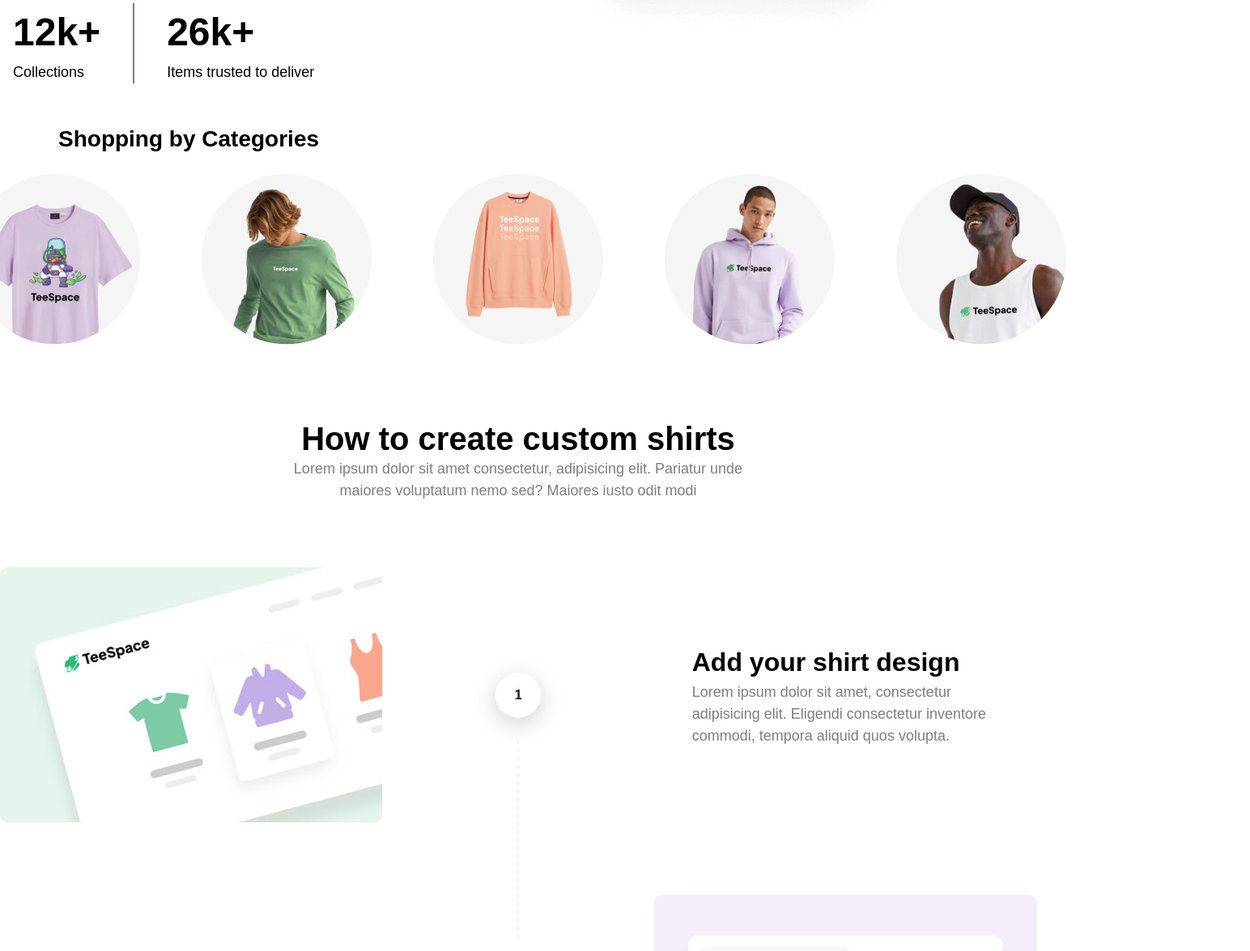
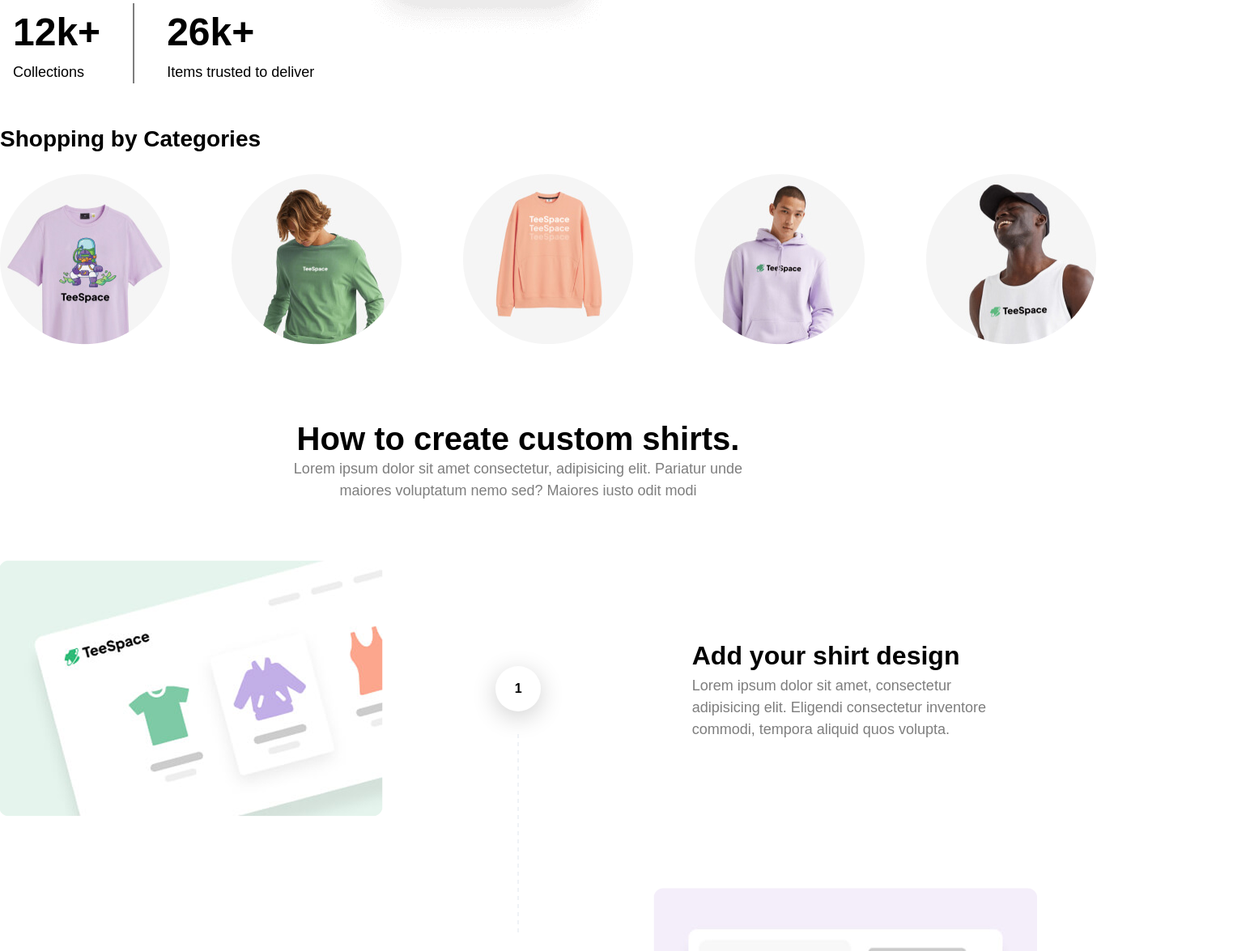
Before and after one commit to Christina0896/Proj.4-Printing-website, a React (Vite) app: page / in a window 1280 px wide. Shown: the part 915-2090 px from the top of the page at 81% size, 1544 px wide, since content can reach past the window. Built offline with nearby package versions, Linux system fonts and the light colour scheme.

Commit message:
add Mainsection component with custom shirt steps; introduce TextSection component and update styles

```diff
--- a/src/components/mainsection.jsx
+++ b/src/components/mainsection.jsx
@@ -1,27 +1,29 @@
+import TextSection from './textsection';
 function Mainsection() {
   return (
-    <main className="">
+    <main className="container flex flex-col justify-center m-auto items-center ">
       {/*Shopping by categories*/}
-      <div className="container flex flex-col m-auto">
-        <h1 className="mt-8 mb-5.5 ms-18 font-bold font text-[28px]">Shopping by Categories</h1>
-        <div className="category flex justify-center gap-19 ">
+      <section className="flex flex-col ">
+        <h1 className="mt-8 mb-5.5 font-bold font text-[28px]">Shopping by Categories</h1>
+        <div className="category flex gap-19 ">
           <img src="src\assets\category-1.png" alt="" />
           <img src="src\assets\category-2.png" alt="" />
           <img src="src\assets\category-3.png" alt="" />
           <img src="src\assets\category-4.png" alt="" />
           <img src="src\assets\category-5.png" alt="" />
         </div>
+      </section>
+      {/*How to create custom shirts*/}
+      <section className="flex flex-col items-center mt-23">
+        <div className="pb-18">
+          <TextSection
+            title="How to create custom shirts."
+            subtitle="Lorem ipsum dolor sit amet consectetur, adipisicing elit. Pariatur unde maiores voluptatum nemo sed? Maiores
+          iusto odit modi"
+          />
         </div>
-      {/*How to create custom shirts*/}
-      <div className="flex flex-col items-center mt-23">
-        <h1 className="font-bold text-[40px] leading-12 ">How to create custom shirts</h1>
-        <p className="w-150 text-center text-[18px] pb-20">
-          Lorem ipsum dolor sit amet consectetur, adipisicing elit. Pariatur unde maiores voluptatum nemo sed? Maiores
-          iusto odit modi
-        </p>
-        <div className="container flex justify-center ">
-          <div>
-            <ul className="w-321 ">
+        {/* Main Section 1 */}
+        <ul className="w-321 pb-29">
           {/* Step 1 */}
           <li className="flex mb-22 ">
             <img src="src\assets\customshirt1.png" alt="" />
@@ -65,9 +67,30 @@ function Mainsection() {
             </div>
           </li>
         </ul>
+      </section>
+      {/* Main Section 2 */}
+      <section className="mainsection2 flex flex-col">
+        <div className="flex pb-18">
+          <img className="pe-20" src="src\assets\mainsection2-img1.png" alt="" />
+          <div className="flex flex-col  m-auto">
+            <h1 className="font-bold text-[48px] w-150"> Free and easy way to bring your ideas to life</h1>
+            <p className="w-150 text-[18px] mt-5 mb-2.5">
+              Lorem ipsum dolor sit amet, consectetur adipisicing elit. Eligendi consectetur inventore commod
+            </p>
+            <button className="defaultbtn font-bold"> Get Started</button>
           </div>
         </div>
+        <div>
+          <TextSection
+            title="T-shirt printing made easy."
+            subtitle="Lorem ipsum dolor sit amet consectetur adipisicing elit. Doloribus, optio nostrum suscipit voluptas
+            explicabo. "
+          />
         </div>
+        <div>
+
+        </div>
+      </section>
     </main>
   );
 }
--- /dev/null
+++ b/src/components/textsection.jsx
@@ -0,0 +1,10 @@
+function TextSection({ title, subtitle }) {
+    return (
+      <div className="flex flex-col items-center">
+        <h1 className="font-bold text-center  text-[40px] leading-12"> {title}</h1>
+        <p className="w-150 text-center text-[18px] ">{subtitle}</p>
+      </div>
+    );
+  }
+
+  export default TextSection;
--- a/src/index.css
+++ b/src/index.css
@@ -4,6 +4,7 @@
   font-family: 'Plus Jakarta Sans', sans-serif;
   --background1: #e2f6e4;
   --background2: #ffffff;
+  --background3: #f5f5f5;
   --button-background1: #2ebb77;
   --button-background2: #29a76a;
   --color-paragraph: #7e7e7e;
@@ -53,6 +54,9 @@ p {
   color: white;
   border-radius: 12px;
   cursor: pointer;
+}
+.defaultbtn:hover {
+  background-color: var(--button-background2);
 }
 .smallBorder {
   border: 1px solid var(--color-paragraph);
@@ -118,3 +122,7 @@ p {
 ul li:last-child .step-number::before {
   display: none;
 }
+/*Main Section 2*/
+.mainsection2 {
+  background-color: var(--background3);
+}
```
Also changed, not shown: src/assets/mainsection2-img1.png (added). Lines whose indentation alone changed are shown as unchanged.
